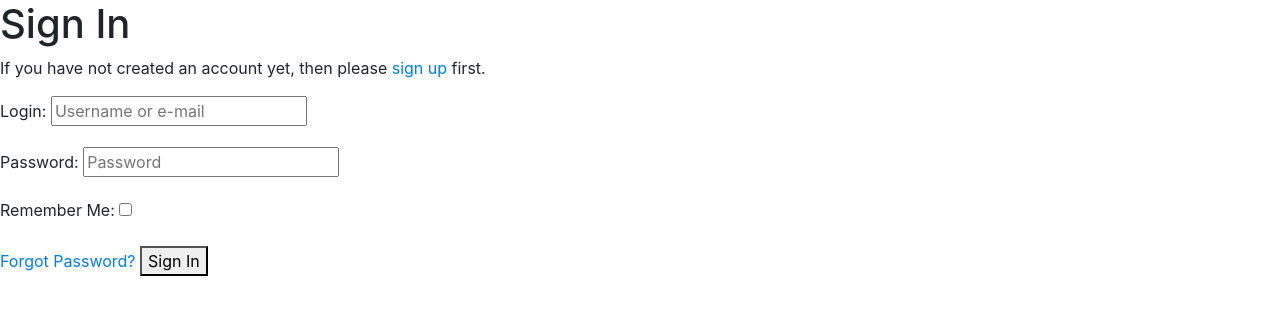
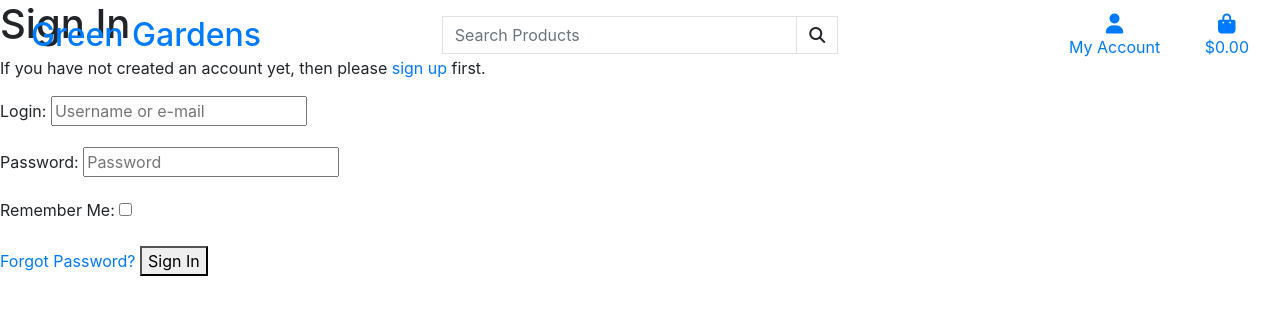
Before and after one commit to tony-reddington/greengardens, a Django app: page /accounts/login/ in a window 1280 px wide. Shown: the top 315 px of the page. Run offline with Django 3.2, Linux system fonts and the light colour scheme; some libraries are stand-ins or nearby versions.

Commit message:
Adding top navigation to the header for site logo, search, account and shopping bag and added font awesome link

```diff
--- a/templates/base.html
+++ b/templates/base.html
@@ -24,7 +24,8 @@
         <script src="https://code.jquery.com/jquery-3.4.1.slim.min.js" integrity="sha384-J6qa4849blE2+poT4WnyKhv5vZF5SrPo0iEjwBvKU7imGFAV0wwj1yYfoRSJoZ+n" crossorigin="anonymous"></script>
         <script src="https://cdn.jsdelivr.net/npm/popper.js@1.16.0/dist/umd/popper.min.js" integrity="sha384-Q6E9RHvbIyZFJoft+2mJbHaEWldlvI9IOYy5n3zV9zzTtmI3UksdQRVvoxMfooAo" crossorigin="anonymous"></script>
         <script src="https://stackpath.bootstrapcdn.com/bootstrap/4.4.1/js/bootstrap.min.js" integrity="sha384-wfSDF2E50Y2D1uUdj0O3uMBJnjuUD4Ih7YwaYd1iqfktj0Uod8GCExl3Og8ifwB6" crossorigin="anonymous"></script>
-    {% endblock %}
+        <script src="https://kit.fontawesome.com/8d1b6cd18c.js" crossorigin="anonymous"></script>
+        {% endblock %}
 
     {% block extra_js %}
     {% endblock %}
@@ -32,7 +33,72 @@
     <title>Green Gardens {% block extra_title %} {% endblock %}</title>
   </head>
   <body>
-    <header class="container-fluid fixed-top"></header>
+    <!----------------------------- Navigation bar ----------------------------->
+      <header class="container-fluid fixed-top">
+        <div class="row">
+            <!----------------------------- Site logo ----------------------------->
+            <div class="col-12 col-lg-4 my-auto py-1 py-lg-2 text-center text-lg-left">
+                <a href="{% url 'home' %}" class="nav-link main-logo-link">
+                    <h2 class="logo-text main-dark-color my-0 capitalize">Green Gardens</h2>
+                </a>
+            </div>
+            <!----------------------------- Search bar ----------------------------->
+            <div class="col-12 col-lg-4 my-auto py-1 py-lg-2">
+                <form method="GET" action=""> <!-------------------------------------------------------------------------------------------------------------Fill in path-->
+                    <div class="input-group w-100">
+                        <input class="form-control border border-black rounded-0" type="text" name="q" placeholder="Search Products">
+                        <div class="input-group-append">
+                            <button class="form-control btn btn-black border border-black rounded-0" type="submit">
+                                <span class="icon">
+                                    <i class="fas fa-search"></i>
+                                </span>
+                            </button>
+                        </div>
+                    </div>
+                </form>
+            </div>
+            <!----------------------------- My account access ----------------------------->
+            <div class="col-12 col-lg-4 my-auto py-1 py-lg-0">
+                <ul class="list-inline list-unstyled text-center text-lg-right my-0">
+                    <li class="list-inline-item dropdown">
+                        <a class="text-black nav-link" href="#" id="user-options" data-toggle="dropdown" aria-haspopup="true" aria-expanded="false">
+                            <div class="text-center">
+                                <div><i class="fas fa-user fa-lg"></i></div>
+                                <p class="my-0 main-dark-colour">My Account</p>
+                            </div>
+                        </a>
+                        <div class="dropdown-menu border-0" aria-labelledby="user-options">
+                            {% if request.user.is_authenticated %}
+                                {% if request.user.is_superuser %}
+                                    <a href="" class="dropdown-item main-dark-colour">Product Management</a>
+                                {% endif %}
+                                <a href="" class="dropdown-item">My Profile</a>
+                                <a href="{% url 'account_logout' %}" class="dropdown-item main-dark-colour">Logout</a>
+                            {% else %}
+                                <a href="{% url 'account_signup' %}" class="dropdown-item main-dark-colour">Register</a>
+                                <a href="{% url 'account_login' %}" class="dropdown-item main-dark-colour">Login</a>
+                            {% endif %}
+                        </div>
+                    </li>
+                    <!----------------------------- Shopping bag ----------------------------->
+                    <li class="list-inline-item">
+                        <a class="{% if grand_total %}text-info font-weight-bold{% else %}text-black{% endif %} nav-link" href=""><!------------------Fill in path-->
+                            <div class="text-center">
+                                <div><i class="fas fa-shopping-bag fa-lg"></i></div>
+                                <p class="my-0">
+                                    {% if total_to_pay %}
+                                        ${{ total_to_pay|floatformat:2 }}
+                                    {% else %}
+                                        $0.00
+                                    {% endif %}
+                                </p>
+                            </div>
+                        </a>
+                    </li>
+                </ul>
+            </div>
+        </div>
+    </header>
 
     {% if messages %}
       <div class="message-container"></div>
@@ -44,6 +110,9 @@
     {% block content %}
     {% endblock %}
 
+    {% block page_footer %}
+    {% endblock %}
+
     {% block postloadjs %}
     {% endblock %}
 
```
